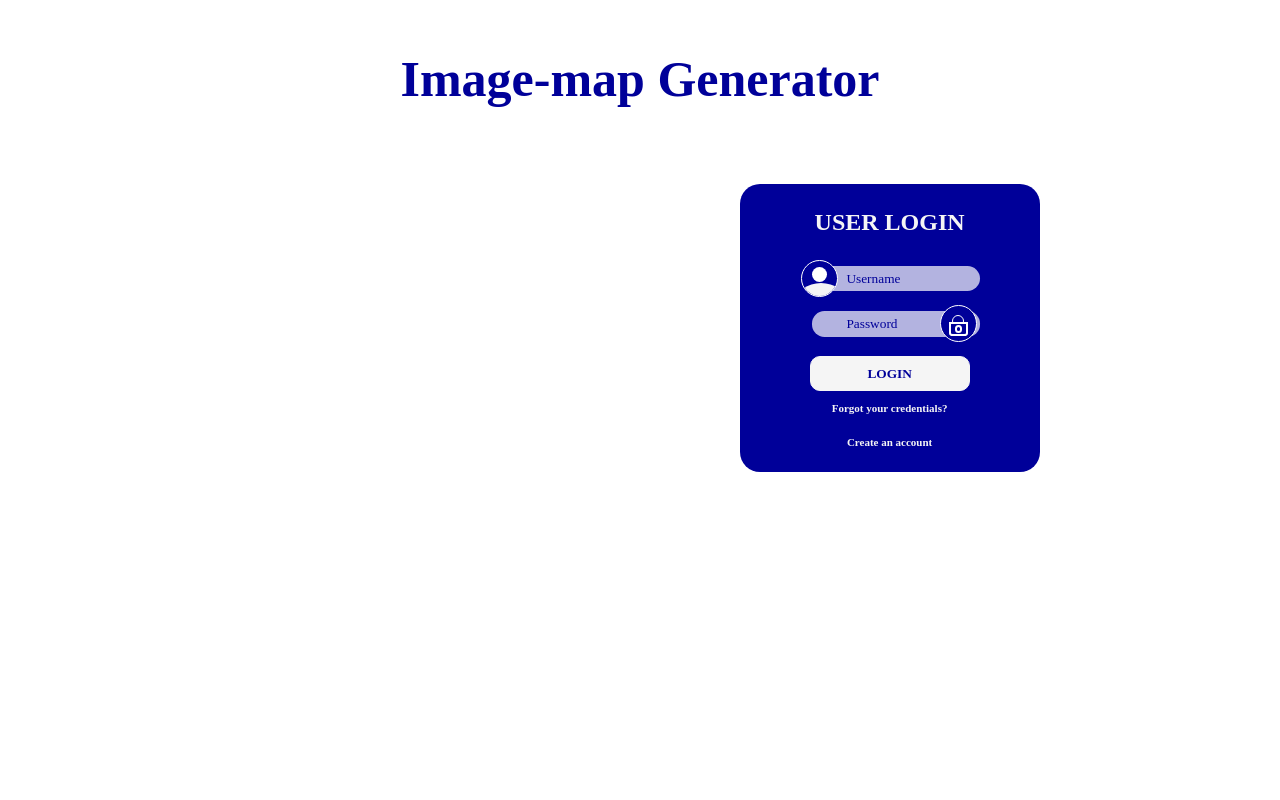
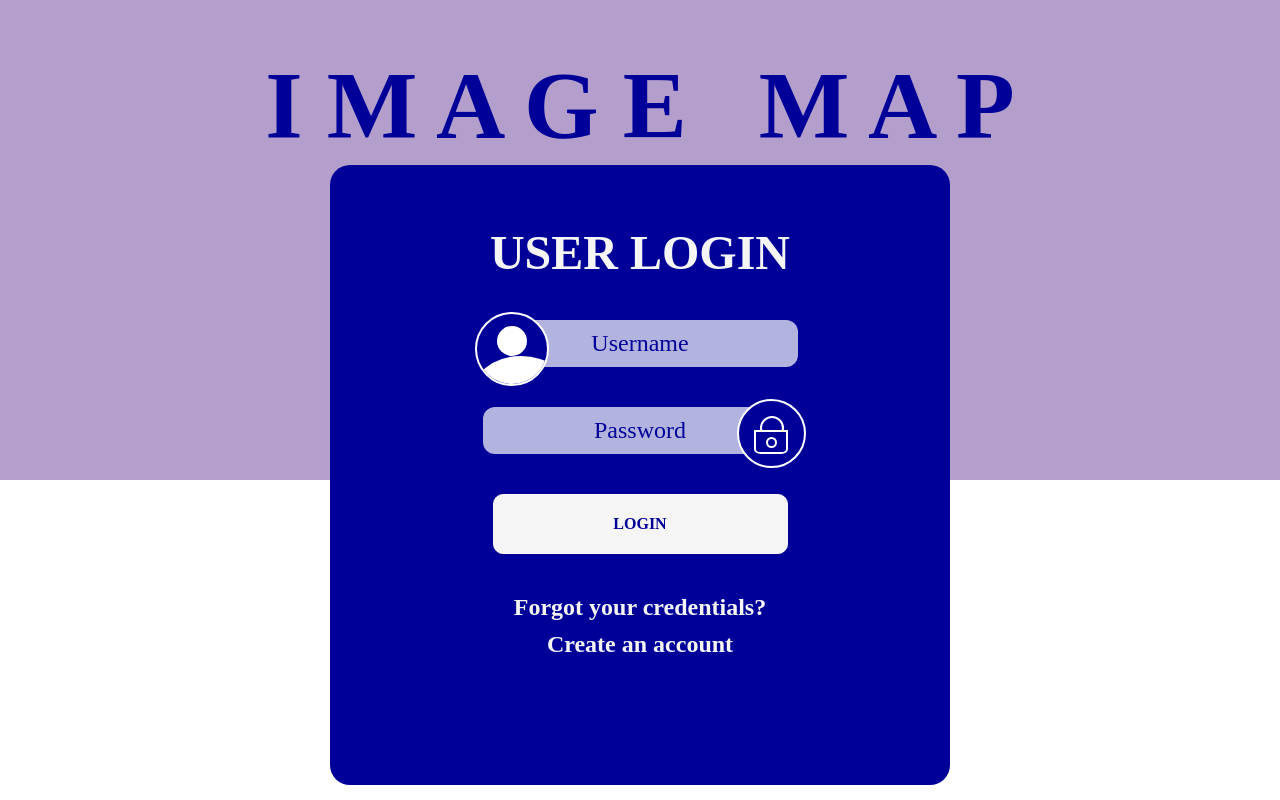
Before and after one commit to valeriegc/image_map_creator, a SvelteKit app: page / in a window 1280 px wide. Built offline with nearby package versions, Linux system fonts and the light colour scheme; a web font is replaced by a local one.

Commit message:
color scheme and css edits on sign in page

```diff
--- a/src/icons/Lock.svelte
+++ b/src/icons/Lock.svelte
@@ -6,49 +6,44 @@
 
 <style>
 	.lockIcon {
-		position: absolute;
-		border: solid white 1.5px;
-		background-color: #000099;
+		border: solid white 2px;
+		background-color: var(--navyblue);
 		border-radius: 100%;
-		height: 35px;
-		width: 35px;
-		left: 62%;
-		top: 50%;
+		height: 65px;
+		width: 65px;
 	}
 	.lockIconBox {
-		height: 10px;
-		width: 15px;
+		height: 20px;
+		width: 30px;
 		border: white solid 2px;
 		position: absolute;
 		top: 45%;
-		left: 24%;
+		left: 26%;
 		border-bottom-left-radius: 20%;
 		border-bottom-right-radius: 20%;
 		z-index: 2;
-		background-color: #000099;
+		background-color: var(--navyblue);
 	}
 	.lockIconCircle {
-		height: 3.5px;
-		width: 3.5px;
+		height: 7px;
+		width: 7px;
 		border: white solid 2px;
 		position: absolute;
-		top: 45%;
-		left: 24%;
 		border-bottom-left-radius: 20%;
 		border-bottom-right-radius: 20%;
 		border-radius: 100%;
 		top: 55%;
-		left: 40%;
+		left: 43%;
 		z-index: 3;
-		background-color: #000099;
+		background-color: var(--navyblue);
 	}
 	.lockIconHalfCircle {
-		height: 10px;
-		width: 10px;
-		border: white solid 1.5px;
+		height: 20px;
+		width: 20px;
+		border: white solid 2px;
 		position: absolute;
 		top: 25%;
-		left: 32%;
+		left: 34%;
 		border-bottom-left-radius: 20%;
 		border-bottom-right-radius: 20%;
 		border-radius: 100%;
--- a/src/icons/UserIconSmall.svelte
+++ b/src/icons/UserIconSmall.svelte
@@ -5,32 +5,30 @@
 
 <style>
 	.userProfileBody {
-		height: 40px;
-		width: 50px;
+		height: 80px;
+		width: 100px;
 		position: absolute;
-		top: 22px;
+		top: 42px;
 		border-radius: 100%;
 		left: -6px;
-		background-color: whitesmoke;
+		background-color: white;
 	}
 	.userProfileHead {
-		height: 15px;
-		width: 15px;
+		height: 30px;
+		width: 30px;
 		background-color: white;
 		border-radius: 100%;
 		position: absolute;
-		right: 10px;
-		top: 6px;
+		left: 20px;
+		top: 12px;
 	}
 	.userIcon {
 		position: absolute;
-		border: solid white 1.5px;
-		left: 29%;
-		height: 35px;
-		width: 35px;
+		border: solid white 2px;
+		height: 70px;
+		width: 70px;
 		border-radius: 100%;
-		top: -8%;
-		background-color: #000099;
+		background-color: var(--navyblue);
 		overflow: hidden;
 	}
 </style>
--- a/src/routes/+page.svelte
+++ b/src/routes/+page.svelte
@@ -3,100 +3,112 @@
 	import UserIconSmall from '../icons/UserIconSmall.svelte';
 </script>
 
-<div class="pageWrap">
+<main>
+	<div class="upperHalf" />
 	<header>
-		<h1>Image-map Generator</h1>
+		<h1>I M A G E &nbsp M A P</h1>
 	</header>
-	<div class="formBox">
-		<p class="loginTitle">USER LOGIN</p>
-		<form method="POST" class="formWrap">
-			<Lock />
+	<form method="POST">
+		<h2>USER LOGIN</h2>
+		<label>
+			<div class="userIconContainer">
 				<UserIconSmall />
-			<label>
+			</div>
 			<input name="email" type="email" placeholder="Username" />
 		</label>
 		<label>
 			<input name="password" type="password" placeholder="Password" />
+			<div class="lockContainer">
+				<Lock />
+			</div>
 		</label>
-		</form>
 		<button class="loginButton">LOGIN</button>
+		<div>
 			<p>Forgot your credentials?</p>
 			<p>Create an account</p>
 		</div>
-</div>
+	</form>
+</main>
 
 <style>
-	::placeholder {
-		color: #000099;
-		padding-left: 20%;
+	main {
+		height: 100vh;
+		display: flex;
+		flex-direction: column;
 	}
-	.loginTitle {
+	.upperHalf {
+		z-index: -1;
+		height: 60vh;
+		background-color: var(--lightrose);
+		position: absolute;
+		width: 100%;
+	}
+	h1 {
+		padding-top: 50px;
+		font-size: 6rem;
+		color: var(--navyblue);
+		height: 100px;
+		text-align: center;
+		margin: 0;
+	}
+	form {
+		display: flex;
+		flex-direction: column;
+		padding: 60px;
+		height: 500px;
+		width: 500px;
+		align-items: center;
+		border-radius: 20px;
+		background-color: #000099;
+		color: whitesmoke;
+		gap: 40px;
+		margin: auto;
+	}
+	h2 {
 		font-weight: 900;
-		font-size: 1.5rem;
-		padding: 0;
+		font-size: 3rem;
 		margin: 0;
 	}
 	label {
 		font-size: 1rem;
-		margin-left: 4%;
-		margin-bottom: 3%;
+		position: relative;
 	}
 	input {
-		border-radius: 12.5px;
-		margin-bottom: 20px;
-		height: 30%;
+		border-radius: 12px;
 		border: none;
 		background-color: rgba(255, 255, 255, 0.7);
+		font-size: 1.5rem;
+		padding: 10px;
 	}
-	p {
-		font-weight: bold;
-		font-size: 11px;
+	input::placeholder {
+		color: #000099;
+		text-align: center;
 	}
-	.pageWrap {
-		width: 100%;
-		height: 800px;
+
+	.lockContainer {
+		position: absolute;
+		right: -8px;
+		top: -8px;
 	}
-	.formWrap {
-		width: 100%;
-		gap: 20px;
-		margin-top: 10%;
-		background-color: transparent;
-		position: relative;
-		justify-content: center;
-		padding-left: 40%;
-	}
-	.formBox {
-		display: flex;
-		flex-direction: column;
-		padding-top: 2%;
-		padding-bottom: 1%;
-		height: 250px;
-		width: 300px;
-		align-items: center;
-		margin-left: 39%;
-		border-radius: 20px;
-		background-color: #000099;
-		align-self: center;
-		justify-self: center;
-		color: whitesmoke;
+	.userIconContainer {
+		position: absolute;
+		left: -8px;
+		top: -8px;
 	}
 	.loginButton {
-		height: 50px;
-		width: 160px;
+		height: 60px;
+		width: 295px;
 		background-color: whitesmoke;
 		color: #000099;
 		font-weight: bold;
-		margin-top: 4%;
+		font-size: 1rem;
 	}
-	header {
-		display: flex;
-		justify-content: center;
-		z-index: 1;
-	}
-	h1 {
-		margin-top: 50px;
-		font-size: 50px;
-		color: #000099;
-		height: 100px;
+
+	p {
+		margin: 0;
+		font-weight: bold;
+		font-size: 1.5rem;
+		text-align: center;
+		margin-bottom: 10px;
 	}
 </style>
--- a/src/style.css
+++ b/src/style.css
@@ -17,3 +17,8 @@ button {
 	cursor: pointer;
 	padding-inline: 30px;
 }
+:root {
+	--navyblue: #000099;
+	--lightrose: #b49fcc;
+	--lightbeige: #ead7d7;
+}
```
Lines whose indentation alone changed are shown as unchanged.
